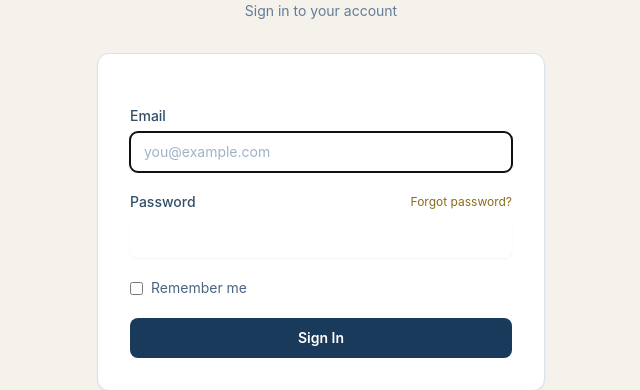
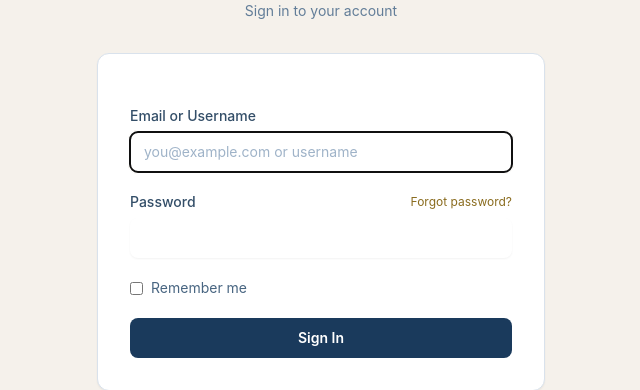
Before and after one commit to jwincek/oilregionindie.com, a Django app: page /accounts/login/ in a window 1280 px wide. Shown: the part 286-676 px from the top of the page, without its empty margins (319-959 px from the left). Run offline with Django 5.2, Linux system fonts and the light colour scheme; parts of the project's set-up code (start-up, migrations or seed data) failed here and were passed over; some libraries are stand-ins or nearby versions.

Commit message:
Email or username login

```diff
--- a/config/settings.py
+++ b/config/settings.py
@@ -148,8 +148,8 @@ AUTHENTICATION_BACKENDS = [
     "allauth.account.auth_backends.AuthenticationBackend",
 ]
 # New allauth settings format (v65+)
-ACCOUNT_LOGIN_METHODS = {"email"}
-ACCOUNT_SIGNUP_FIELDS = ["email*", "password1*", "password2*"]
+ACCOUNT_LOGIN_METHODS = {"email", "username"}
+ACCOUNT_SIGNUP_FIELDS = ["email*", "username*", "password1*", "password2*"]
 ACCOUNT_EMAIL_VERIFICATION = "mandatory"
 ACCOUNT_SIGNUP_REDIRECT_URL = "/welcome/"
 LOGIN_REDIRECT_URL = "/"
--- a/templates/account/login.html
+++ b/templates/account/login.html
@@ -28,13 +28,13 @@
             {% endif %}
 
             <div>
-                <label for="id_login" class="block text-sm font-medium text-ink-700 mb-1.5">Email</label>
-                <input type="email" name="login" id="id_login" value="{{ form.login.value|default:'' }}"
-                       autofocus autocomplete="email" required
+                <label for="id_login" class="block text-sm font-medium text-ink-700 mb-1.5">Email or Username</label>
+                <input type="text" name="login" id="id_login" value="{{ form.login.value|default:'' }}"
+                       autofocus autocomplete="username" required
                        class="w-full rounded-lg border-ink-200 shadow-sm px-3.5 py-2.5
                               focus:border-brand-400 focus:ring-2 focus:ring-brand-200 text-sm text-ink-800
                               placeholder-ink-300 transition"
-                       placeholder="you@example.com">
+                       placeholder="you@example.com or username">
                 {% if form.login.errors %}
                 <p class="mt-1 text-xs text-red-600">{{ form.login.errors.0 }}</p>
                 {% endif %}
```
Also changed, not shown: templates/account/signup.html (+13 -0 lines).
